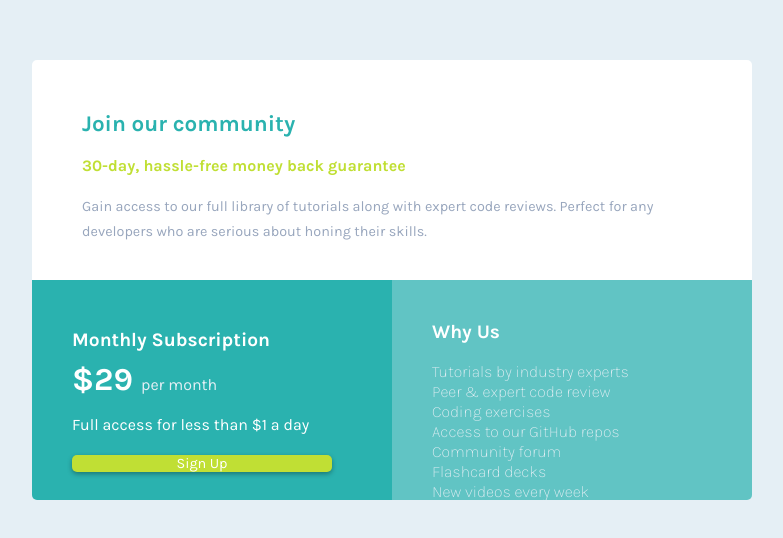
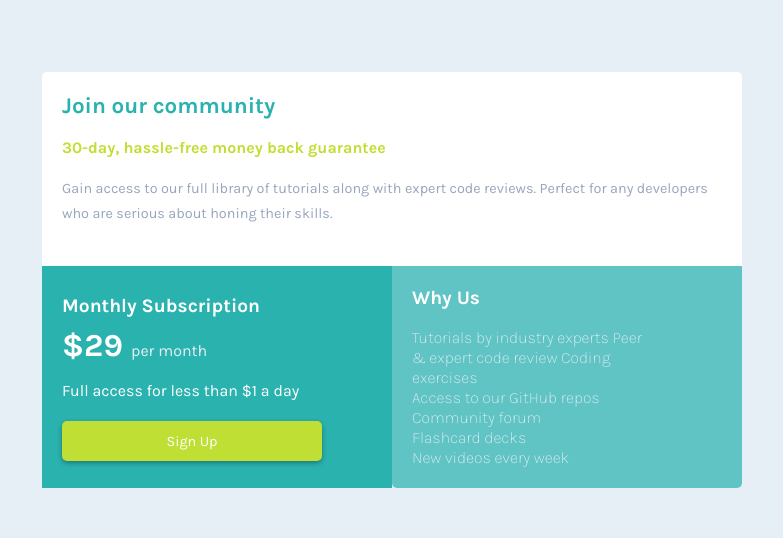
Before and after one commit to Dicesaro/HTML-CSS, a plain HTML site: page single-price-grid-component-master/index.html in a window 1536 px wide. Shown: the part 120-658 px from the top of the page, without its empty margins (376-1159 px from the left). Drawn offline with Linux system fonts and the light colour scheme.

Commit message:
Mejorando el reto 1

```diff
--- a/single-price-grid-component-master/style.css
+++ b/single-price-grid-component-master/style.css
@@ -131,6 +131,7 @@ h1 {
 @media (min-width: 1440px) {
   body {
     display: flex;
+    flex-flow: row wrap;
     justify-content: center;
     align-items: center;
     min-height: 100vh;
@@ -138,6 +139,28 @@ h1 {
   }
 
   section {
+    display: flex;
+    flex-flow: row wrap;
+    justify-content: center;
+    align-items: stretch;
+    align-content: center;
+    width: 700px;
+  }
+
+  .cont-1 {
+    max-width: 100%;
+  }
+
+  .cont-2 {
+    width: 310px;
+  }
+
+  .cont-3 {
+    width: 310px;
+  }
+}
+
+/* section {
     display: grid;
     width: 720px;
     height: 55vh;
@@ -164,5 +187,4 @@ h1 {
     grid-row: 3/5;
     padding: 40px;
     border-radius: 0px 0px 5px 0px;
-  }
-}
+  } */
```
